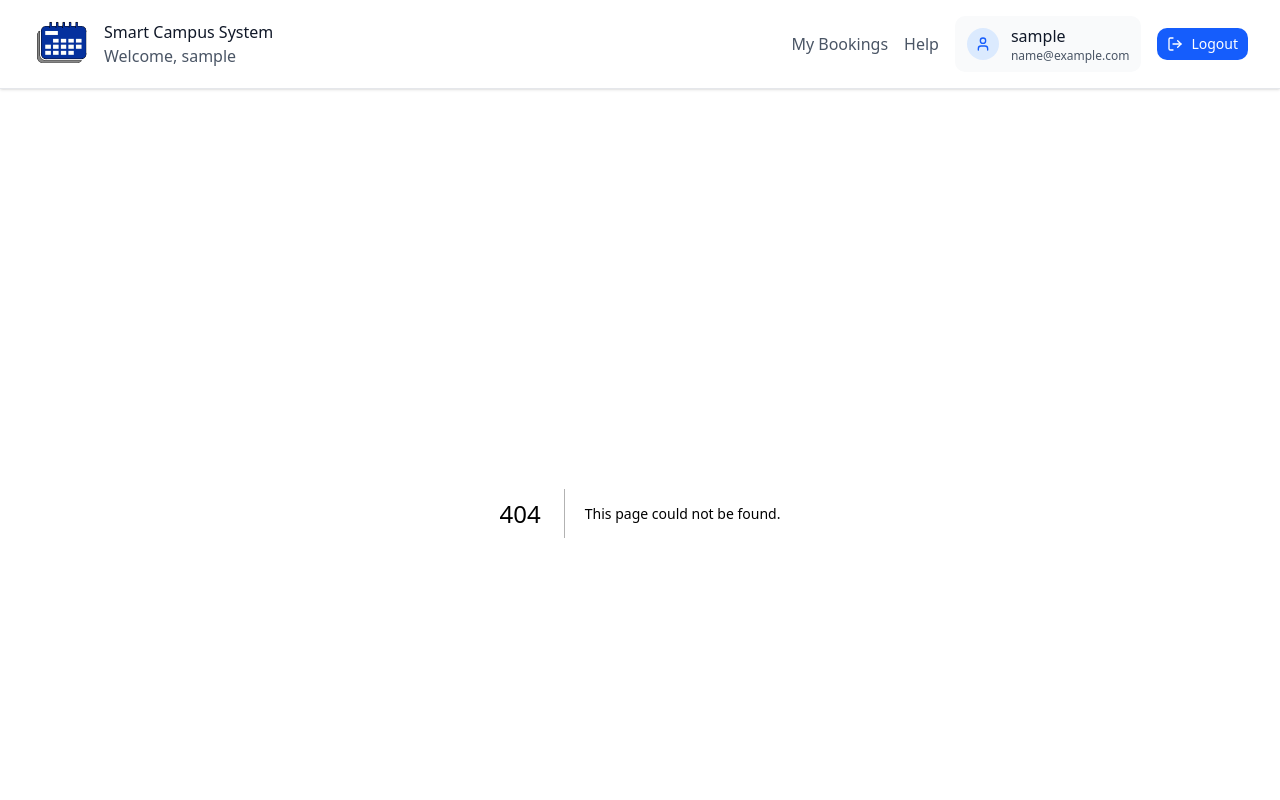
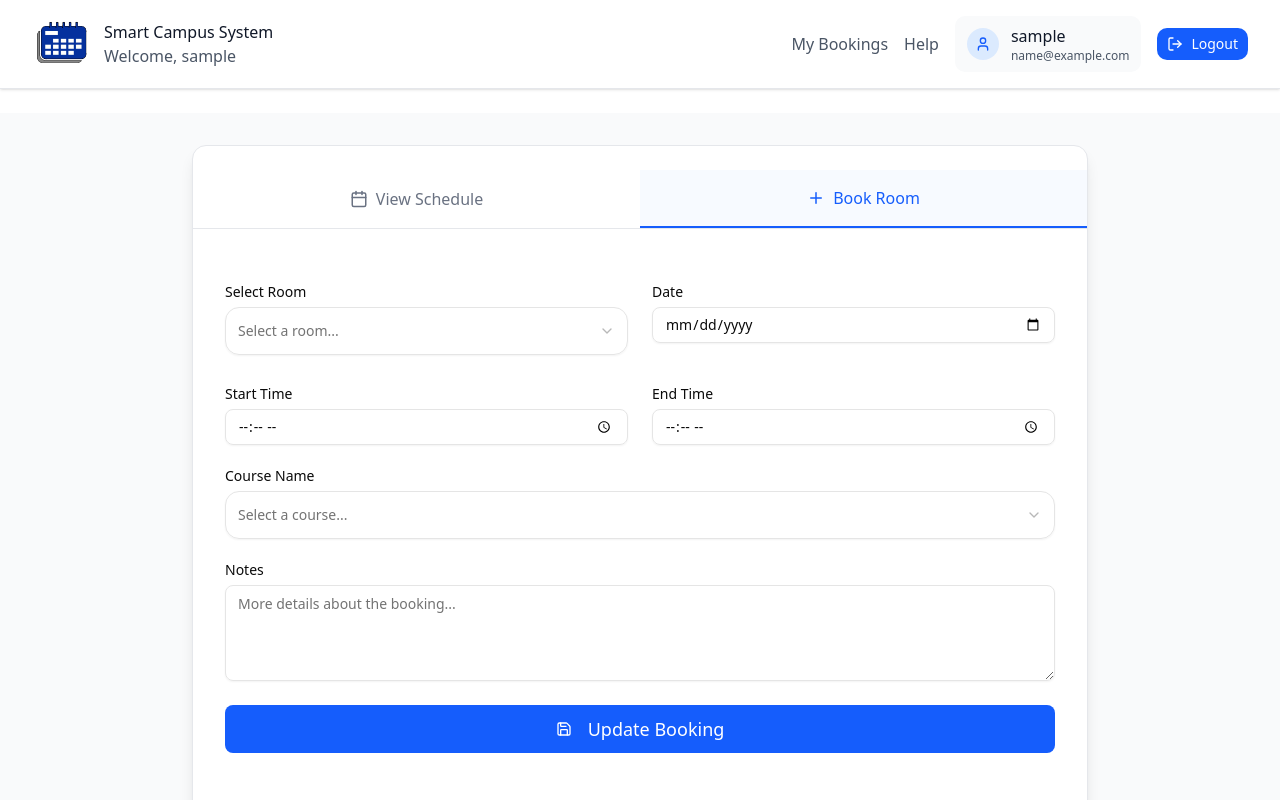
Before and after one commit to khuethuc/SCAMS-FE, a Next.js app: page /updateroom/1 in a window 1280 px wide. Before the commit this address had no page. Shown: the top 800 px of the page. Built offline with nearby package versions, Linux system fonts and the light colour scheme; no server answers; sample sign-in values are in the browser's storage.

Commit message:
update get booking api

```diff
--- a/src/features/room_service/UpdateRoom.tsx
+++ b/src/features/room_service/UpdateRoom.tsx
@@ -10,7 +10,7 @@ import { Textarea } from "@/components/ui/textarea";
 import { Card, CardContent} from "@/components/ui/card";
 import { Select, SelectContent, SelectItem, SelectTrigger, SelectValue } from "@/components/ui/select";
 import { UpdateBookingProps } from "@/type/type";
-import { useRouter } from "next/navigation";
+import { useParams, useRouter } from "next/navigation";
 import { set } from "date-fns";
 
 
@@ -18,7 +18,11 @@ export default function BookRoom(
   {onBookingUpdate}: UpdateBookingProps = {}
 ) {
   const [activeTab, setActiveTab] = useState("book");
-  const apiUrl = "https://ase-251.onrender.com";
+  const apiUrl = "http://localhost:8000";
+  const [Loading, setLoading] = useState(true);
+
+  const params = useParams();
+  const bookingId = params?.id || "";
 
   const router = useRouter();
   const [isSubmitting, setIsSubmitting] = useState(false);
@@ -32,45 +36,53 @@ export default function BookRoom(
     courseName: "",
     notes: ""
   });
+  // ${apiUrl}/booking/${bookingId}
     useEffect(() => {
     async function getExistingBooking() {
-      const existingBooking = await fetch(`${apiUrl}/rooms/101/booking`, {
+      const existingBooking = await fetch(`http://localhost:8000/rooms/booking/book3bc23d2a`, {
         method: "GET",
         headers: {
           "Content-Type": "application/json",
         },
       });
+      // const something = existingBooking.json();
+      console.log("Existing Booking Response:", existingBooking);
+      setLoading(false);
       return existingBooking.json();
     }
     getExistingBooking().then((data) => {
+      console.log("Fetched Booking Data:", data);
       setFormData({
-        id: data.id,
-        room: data.room,
-        date: data.date,
-        startTime: data.startTime,
-        endTime: data.endTime,
-        courseName: data.courseName,
-        notes: data.notes
+        id: data.id || "",
+        room: data.room_id || "",
+        date: data.date || "",
+        startTime: data.start_time || "",
+        endTime: data.end_time || "",
+        courseName: data.course_name || "",
+        notes: data.notes || ""
       });
     });
-  }, []);
+  }, [bookingId]);
 
   const handleSubmit = async(e: React.FormEvent) => {
     e.preventDefault();
     setIsSubmitting(true);
     try {
+      // await fetch(`${apiUrl}/rooms/${formData.room}/booking/${formData.id}`
     const response = await fetch(`${apiUrl}/rooms/${formData.room}/booking/${formData.id}`, {
       method: "PUT",
       headers: {
         "Content-Type": "application/json",
+        "user_id": "6932a72112de6403b5934dac",
+        "role" : "lecturer"
       },
       body: JSON.stringify({
         id: formData.id || "",
         room: formData.room,
         date: formData.date,
-        startTime: formData.startTime,
-        endTime: formData.endTime,
-        courseName: formData.courseName,
+        start_time: formData.startTime,
+        end_time: formData.endTime,
+        course_name: formData.courseName,
         notes: formData.notes
       })
       });
@@ -124,7 +136,7 @@ export default function BookRoom(
                 {/* Room Selector */}
                 <div className="space-y-2">
                   <Label>Select Room</Label>
-                  <Select onValueChange={(val) => setFormData({...formData, room: val})}
+                  <Select key={formData.room} onValueChange={(val) => setFormData({...formData, room: val})}
                     value ={formData.room}>
                     <SelectTrigger className="w-full">
                       <SelectValue placeholder="Select a room..." />
@@ -134,6 +146,12 @@ export default function BookRoom(
                       <SelectItem value="A-202">Room A-202</SelectItem>
                       <SelectItem value="B-303">Room B-303</SelectItem>
                       <SelectItem value="B-404">Room B-404</SelectItem>
+                      {formData.room &&
+                      !["A-101", "A-202", "B-303", "B-404"].includes(formData.room) && (
+                          <SelectItem value={formData.room}>
+                            {formData.room}
+                          </SelectItem>
+                      )}
                     </SelectContent>
                   </Select>
                 </div>
@@ -162,15 +180,24 @@ export default function BookRoom(
 
               <div className="space-y-2 w-full" >
                 <Label>Course Name</Label>
-                <Select onValueChange={(val) => setFormData({...formData, courseName: val})} value={formData.courseName}>
+                <Select key={formData.courseName} onValueChange={(val) => setFormData({...formData, courseName: val})}
+                value={formData.courseName}>
                     <SelectTrigger className="w-full">
                       <SelectValue placeholder="Select a course..." />
                     </SelectTrigger>
                     <SelectContent>
+
                       <SelectItem value="Computer Network">Computer Network</SelectItem>
                       <SelectItem value="Database Management System">Database Management System</SelectItem>
                       <SelectItem value="Software Engineering">Software Engineering</SelectItem>
                       <SelectItem value="Operating Systems">Operating Systems</SelectItem>
+                      {formData.courseName &&
+                      !["Computer Network", "Database Management System", "Software Engineering", "Operating Systems"].includes(formData.courseName) && (
+                          <SelectItem value={formData.courseName}>
+                            {formData.courseName}
+                          </SelectItem>
+                      )}
+
                     </SelectContent>
                   </Select>
               </div>
```
Also changed, not shown: src/app/updateroom/[id]/page.tsx (renamed from src/app/updateroom/page.tsx).
